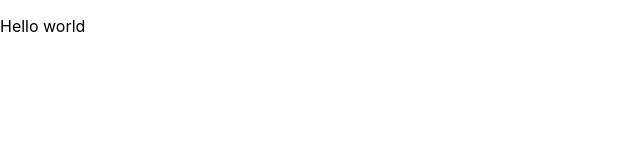
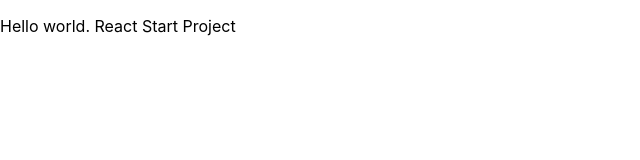
Before and after one commit to pmusa2023/plataformaFrontend, a React (Create React App) app: page / in a window 1280 px wide. Shown: the top 160 px of the page, without its empty margins (0-640 px from the left). Built offline with nearby package versions, Linux system fonts and the light colour scheme.

Commit message:
add: React start project

```diff
--- a/src/Pages/Home.js
+++ b/src/Pages/Home.js
@@ -3,7 +3,7 @@
 function Home() {
   return (
     <React.Fragment>
-      <p>Hello world</p>
+      <p>Hello world. React Start Project</p>
     </React.Fragment>
   );
 }
```
